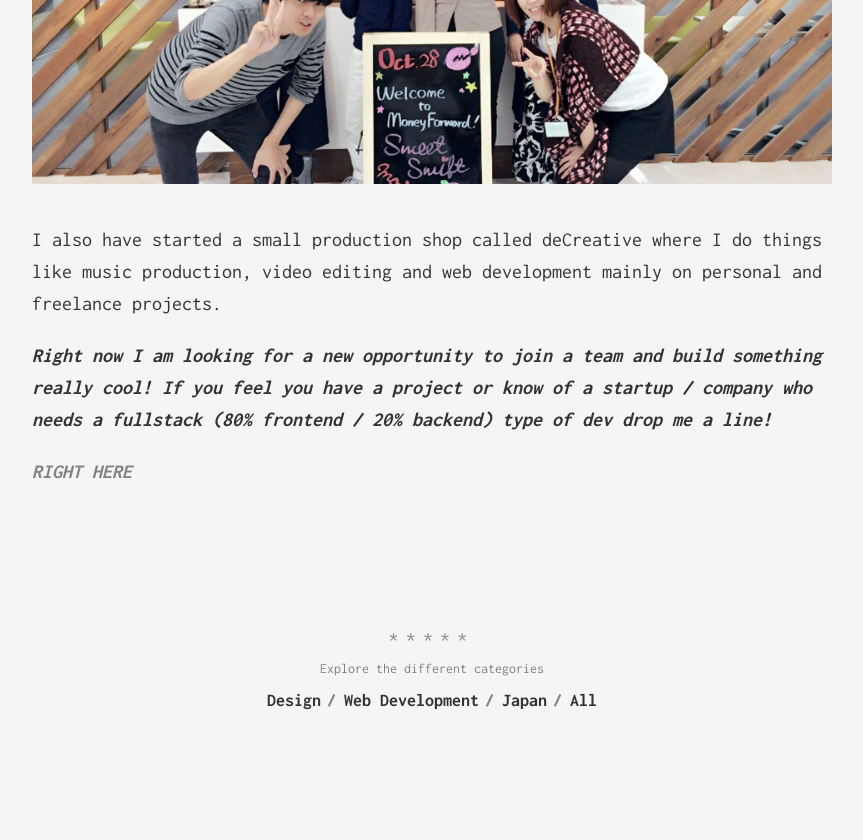
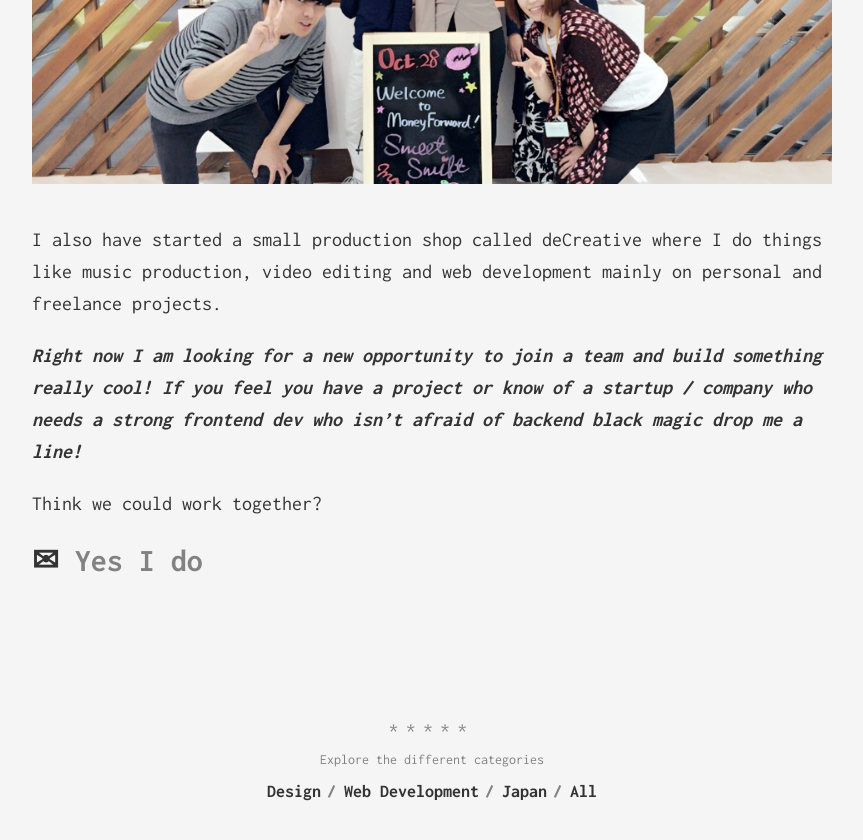
Before and after one commit to decreative/dans-dev-diary, a Jekyll site: the page built from about.md, in a window 1280 px wide and 900 px high, scrolled down 2331 px. Shown: the top 840 px of the window, without its empty margins (208-1071 px from the left). Built offline with Jekyll 4.4.1, drawn with Linux system fonts in a browser that asks for light colours; before the commit the page ends 3140 px from its top, so only the background shows below that.

Commit message:
added skill page

```diff
--- a/_includes/header.html
+++ b/_includes/header.html
@@ -5,6 +5,7 @@
         <ul class="menu">
             <li class="menu__entry"><a href="{{ '/about' | prepend: site.baseurl }}">About</a></li>
             <li class="menu__entry"><a href="{{ '/portfolio' | prepend: site.baseurl }}">Portfolio</a></li>
+            <li class="menu__entry"><a href="{{ '/skills' | prepend: site.baseurl }}">Skills</a></li>
             <li class="menu__entry"><a href="{{ '/' | prepend: site.baseurl }}">Blog</a></li>
         </ul>
     </div>
--- a/about.md
+++ b/about.md
@@ -28,6 +28,8 @@ Recently in my free time I have been helping a startup called [morei](http://mor
 
 I also have started a small production shop called deCreative where I do things like music production, video editing and web development mainly on personal and freelance projects.
 
-***Right now I am looking for a new opportunity to join a team and build something really cool! If you feel you have a project or know of a startup / company who needs a fullstack (80% frontend / 20% backend) type of dev drop me a line!***
+***Right now I am looking for a new opportunity to join a team and build something really cool! If you feel you have a project or know of a startup / company who needs a strong frontend dev who isn't afraid of backend black magic drop me a line!***
 
-***[RIGHT HERE](hello@danieleddytokyo.com)***
+Think we could work together?
+
+# ✉ [Yes I do](mailto:hello@danieleddytokyo.com)
```
Also changed, not shown: skills.md (added, +48 -0 lines).
